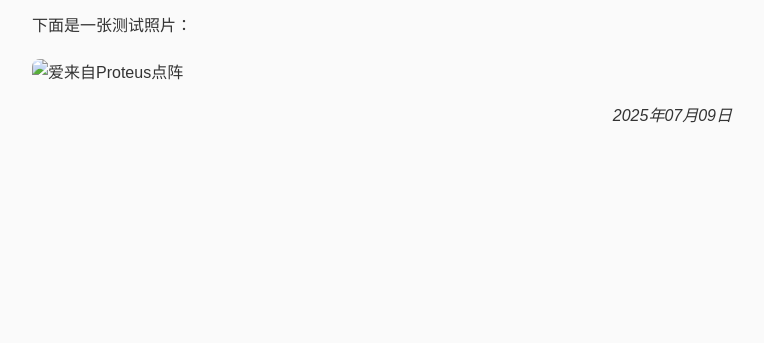
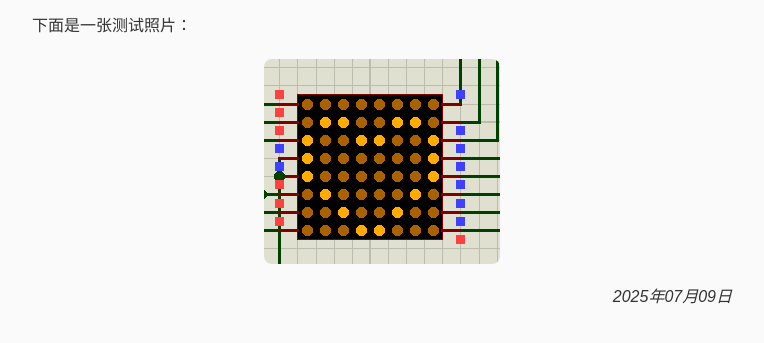
Before and after one commit to lexiz824/lexiz824, a plain HTML site: page blog1.html in a window 1280 px wide. Shown: the part 201-544 px from the top of the page, without its empty margins (258-1022 px from the left). Drawn offline with Linux system fonts and the light colour scheme.

Commit message:
Update blog1.html

```diff
--- a/blog1.html
+++ b/blog1.html
@@ -49,7 +49,7 @@
 
   <p>下面是一张测试照片：</p>
 
-  <img src="images/images/屏幕截图 2025-06-19 163251.png" alt="爱来自Proteus点阵" />
+  <img src="images/屏幕截图 2025-06-19 163251.png" alt="爱来自Proteus点阵" />
 
   <p style="text-align: right; font-style: italic;">2025年07月09日</p>
 </body>
```
